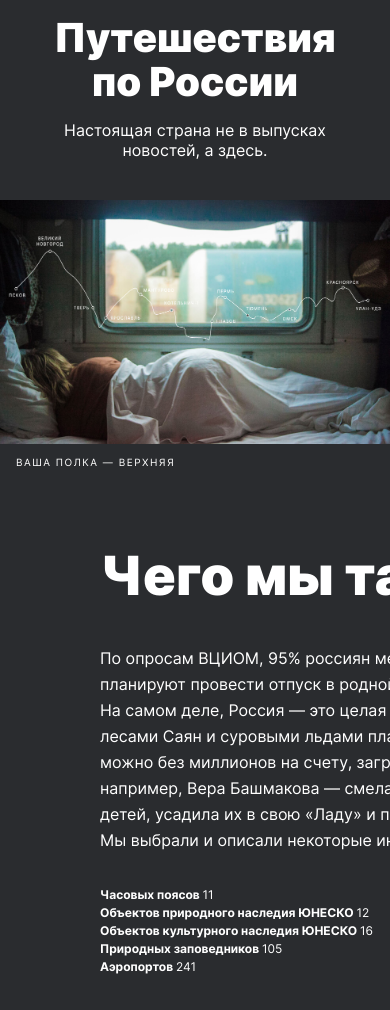
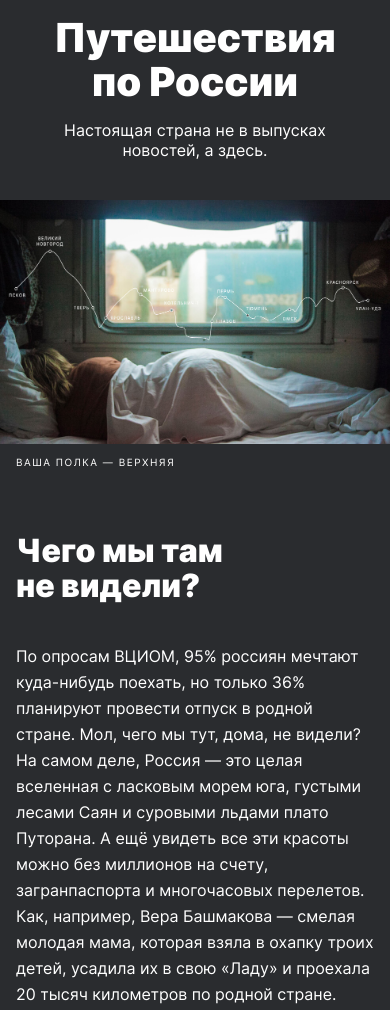
Before and after one commit to AlexeyGamovWVS/russian-travel, a plain HTML site: page index.html in a window 390 px wide. Shown: the part 90-1100 px from the top of the page. Drawn offline with Linux system fonts and the light colour scheme; files whose address does not match are found by name.

Commit message:
Адаптив для Intro

```diff
--- a/blocks/intro/__container/intro__container.css
+++ b/blocks/intro/__container/intro__container.css
@@ -2,3 +2,18 @@
 	margin: 0 100px;
 	min-width: 984px;
 }
+
+@media screen and (max-width: 1279px) {
+	.intro__container {
+		margin: 0 auto;
+		min-width: unset;
+		max-width: 984px;
+	}
+}
+
+@media screen and (max-width: 1023px) {
+	.intro__container {
+		margin: 0;
+		max-width: unset;
+	}
+}
--- a/blocks/intro/__list/intro__list.css
+++ b/blocks/intro/__list/intro__list.css
@@ -4,3 +4,15 @@
 	padding: 0;
 	list-style: none;
 }
+
+@media screen and (max-width: 1023px) {
+	.intro__list {
+		max-width: 720px;
+	}
+}
+
+@media screen and (max-width: 767px) {
+	.intro__list {
+		max-width: unset;
+	}
+}
--- a/blocks/intro/__text/intro__text.css
+++ b/blocks/intro/__text/intro__text.css
@@ -7,3 +7,16 @@
 	line-height: 26px;
 	color: #FFFFFF;
 }
+
+
+@media screen and (max-width: 1023px) {
+	.intro__text {
+		max-width: 720px;
+	}
+}
+
+@media screen and (max-width: 767px) {
+ 	.intro__text {
+		max-width: unset;
+	}
+}
--- a/blocks/intro/__title/intro__title.css
+++ b/blocks/intro/__title/intro__title.css
@@ -6,3 +6,10 @@
 	line-height: 58px;
 	color: #FFFFFF;
 }
+
+@media screen and (max-width: 767px) {
+	.intro__title {
+		font-size: 32px;
+		line-height: 35px;
+	}
+}
--- a/blocks/intro/intro.css
+++ b/blocks/intro/intro.css
@@ -1,3 +1,15 @@
 .intro {
 	padding: 46px 0;
 }
+
+@media screen and (max-width: 1023px) {
+	.intro {
+		padding: 44px 24px;
+	}
+}
+
+@media screen and (max-width: 767px) {
+	.intro {
+		padding: 32px 16px;
+	}
+}
```
